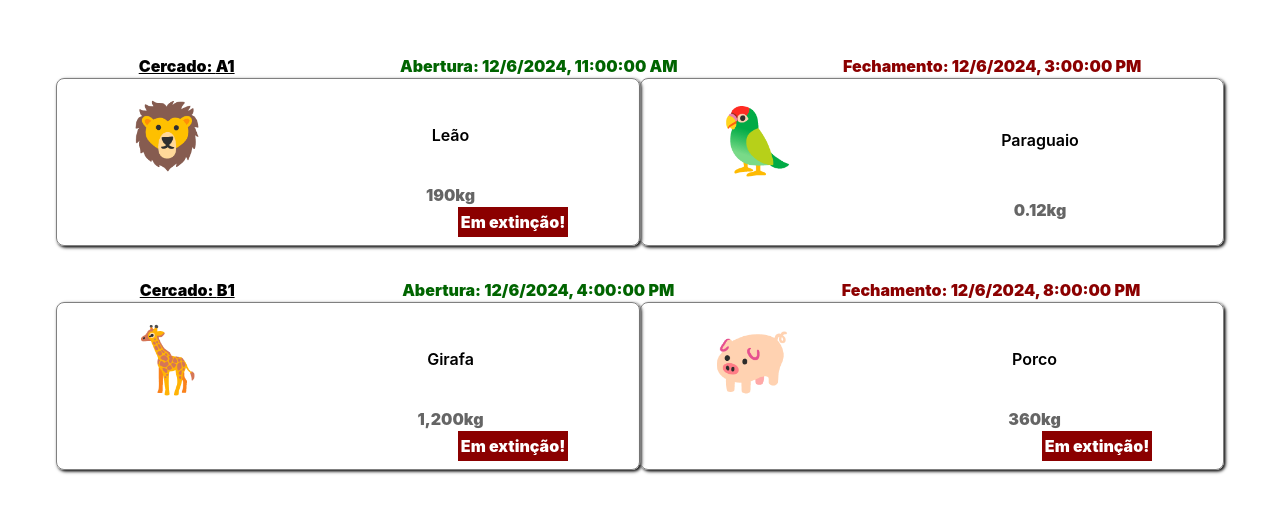
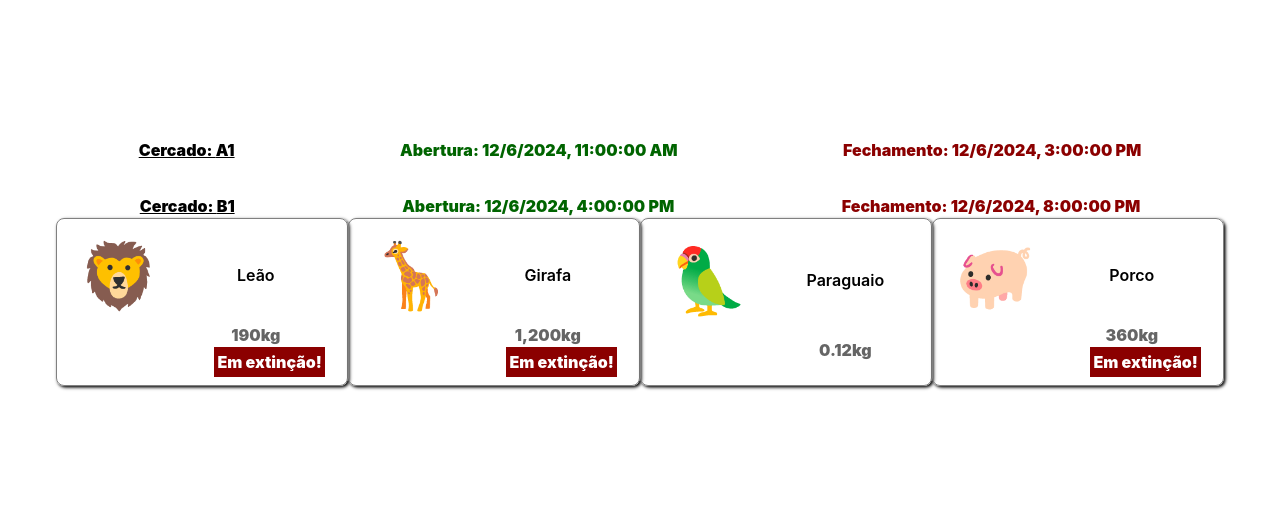
Before and after one commit to ufjf-dcc207/ufjf-dcc207-2024-3-a-atv03-BrenoRMachado, a React (Vite) app: page / in a window 1280 px wide. Shown: the part 138-650 px from the top of the page. Built offline with nearby package versions, Linux system fonts and the light colour scheme.

Commit message:
refatora for para map

```diff
--- a/src/App.tsx
+++ b/src/App.tsx
@@ -13,20 +13,15 @@ const ANIMAIS: AnimaisTupleType[] = [
 
 function App() {
   const exA1: ReactNode[] = [];
-  const exB2: ReactNode[] = [];
-  for(let i = 0 ; i< ANIMAIS.length; i++)
-  {
-    const ex = ANIMAIS[i][2]<200.0? exA1 : exB2;
-    ex.push(
-      <Animal
-      key={ANIMAIS[i][1]}
-      icone={ANIMAIS[i][0]}
-      nome={ANIMAIS[i][1]}
-      peso={ANIMAIS[i][2]}
-      extincao={ANIMAIS[i][3]}
-      />
-    );
-  }
+  const exB2: ReactNode[] = ANIMAIS.map( animal => <Animal
+    key={animal[1]}
+    icone={animal[0]}
+    nome={animal[1]}
+    peso={animal[2]}
+    extincao={animal[3]}
+  />
+  );
+
   return (
     <div className="app">
       <Exibicao
```
